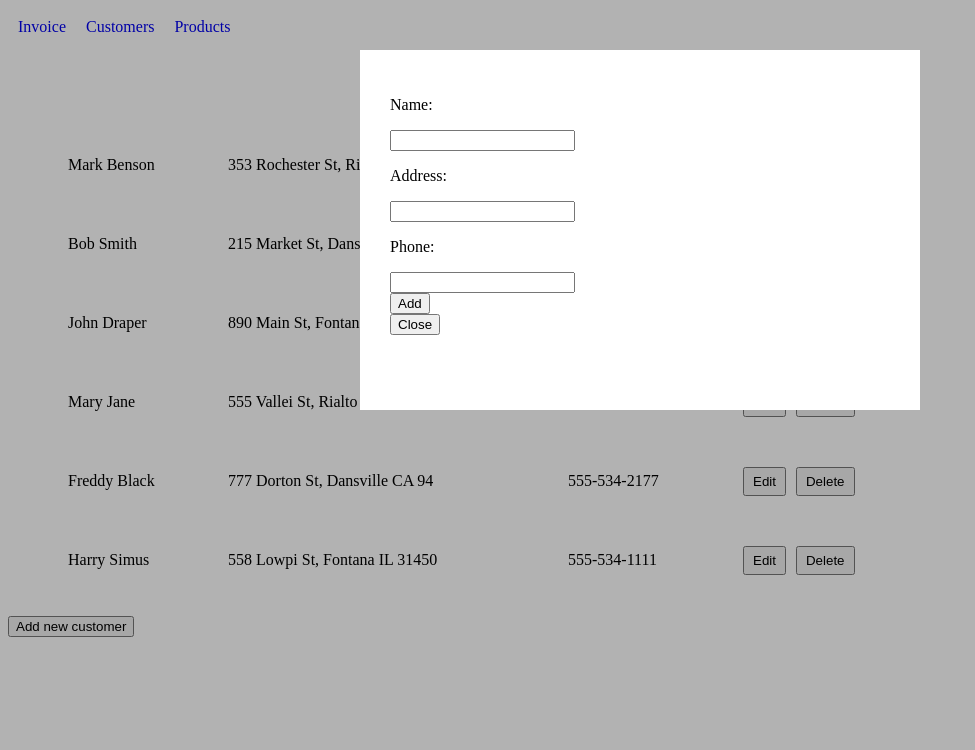
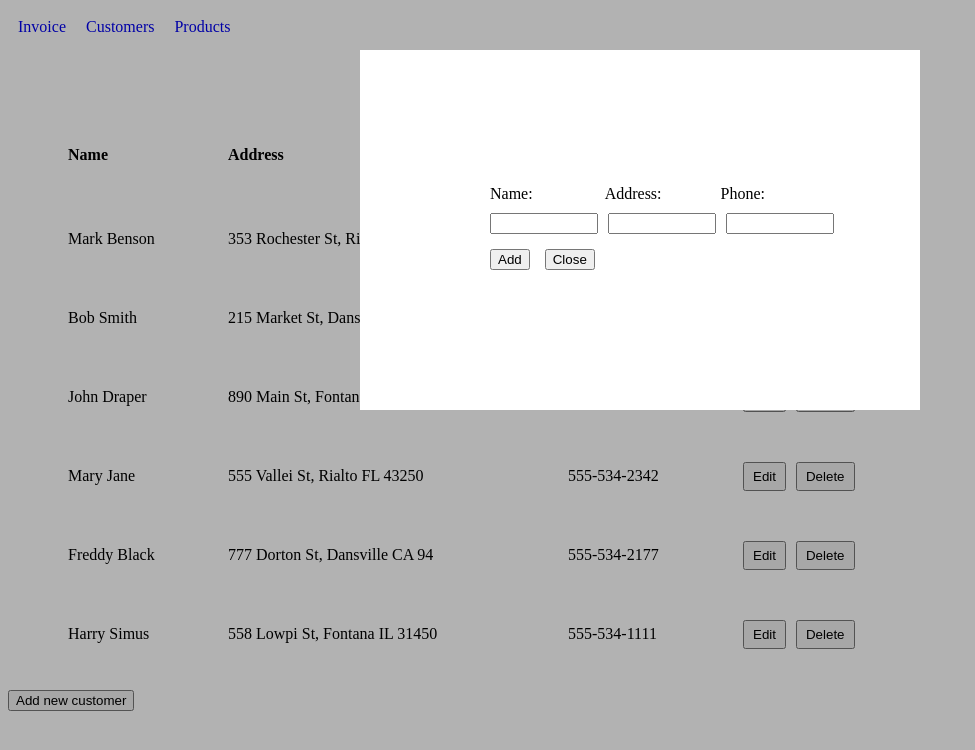
Before and after one commit to eukartsan/invoicing-app, a React (Create React App) app: page /customers in a window 1280 px wide. Both pictures are taken after a click on the button "Add new customer". Shown: the top 750 px of the page, without its empty margins (0-975 px from the left). Built offline with nearby package versions, Linux system fonts and the light colour scheme.

Commit message:
add modal customer input

```diff
--- a/src/Customers/Customers.css
+++ b/src/Customers/Customers.css
@@ -45,3 +45,10 @@
 .customers h1{
     text-align: center;
 }
+
+.invoices-container-header {
+    display: flex;
+    align-items: center;
+    margin: 10px 40px;
+    font-weight: 600;
+}
--- a/src/Customers/Customers.js
+++ b/src/Customers/Customers.js
@@ -121,6 +121,11 @@ class Customers extends React.Component {
 
             <div className="customers">
                 <h1>Customers</h1>
+                <div className="invoices-container-header">
+                    <div className="customers-name">Name</div>
+                    <div className="customers-address">Address</div>
+                    <div className="customers-phone">Phone</div>
+                </div>
                 <ul>
                     {customers_list}
                 </ul>
--- a/src/Invoices/Invoices.css
+++ b/src/Invoices/Invoices.css
@@ -14,7 +14,6 @@
     display: flex;
     width: 150px;
     margin: 10px 0;
-    font-weight: 600;
 }
 
 .invoices-item-btn {
--- a/src/Modal/ModalCustomers.css
+++ b/src/Modal/ModalCustomers.css
@@ -17,6 +17,32 @@
     padding: 30px;
 }
 
-.modalInput {
+.modal-container-header{
     display: flex;
 }
+
+.modal-container-form {
+    margin: 100px;
+}
+
+.modal-container-item-name{
+    margin: 5px 0;
+}
+
+.modal-container-item-address{
+    margin: 5px 72px;
+}
+
+.modal-container-item-phone{
+    margin: 5px -13px;
+}
+
+.modal-container-input {
+    display: flex;
+    width: 100px;
+    margin: 5px 10px 15px 0px;
+}
+
+.modal-container-btn{
+    margin-left: 15px;
+}
--- a/src/Modal/ModalCustomers.js
+++ b/src/Modal/ModalCustomers.js
@@ -53,10 +53,17 @@ class ModalCustomers extends React.Component {
             <div className="backdropStyle">
                 <div className="modalStyle">
                     <Fragment>
-                        <form onSubmit={this.addNewCustomers}>
-                            <p>Name:</p>
+                        <form
+                            className="modal-container-form"
+                            onSubmit={this.addNewCustomers}>
+                            <div className="modal-container-header">
+                                <div className="modal-container-item-name">Name:</div>
+                                <div className="modal-container-item-address">Address:</div>
+                                <div className="modal-container-item-phone">Phone:</div>
+                            </div>
+                            <div className="modal-container-header">
                                 <input
-                                className="modalInput"
+                                    className="modal-container-input"
                                     name="customersName"
                                     value={customerName}
                                     ref={(input) => {
@@ -64,9 +71,8 @@ class ModalCustomers extends React.Component {
                                     }}
                                     onChange={this.handleName}
                                 />
-                            <p>Address:</p>
                                 <input
-                                className="modalInput"
+                                    className="modal-container-input"
                                     name="customersAddress"
                                     value={customerAddress}
                                     ref={(input) => {
@@ -74,9 +80,8 @@ class ModalCustomers extends React.Component {
                                     }}
                                     onChange={this.handleAddress}
                                 />
-                            <p>Phone:</p>
                                 <input
-                                className="modalInput"
+                                    className="modal-container-input"
                                     name="customersPhone"
                                     value={customerPhone}
                                     ref={(input) => {
@@ -84,12 +89,15 @@ class ModalCustomers extends React.Component {
                                     }}
                                     onChange={this.handlePhone}
                                 />
+                            </div>
                             <input type="submit" value="Add" />
+                            <button
+                                className="modal-container-btn"
+                                onClick={this.toggleModalCustomer}>
+                                Close
+                            </button>
                         </form>
                     </Fragment>
-                    <button onClick={this.toggleModalCustomer}>
-                        Close
-                    </button>
                 </div>
             </div> :
             null;
```
Lines whose indentation alone changed are shown as unchanged.
